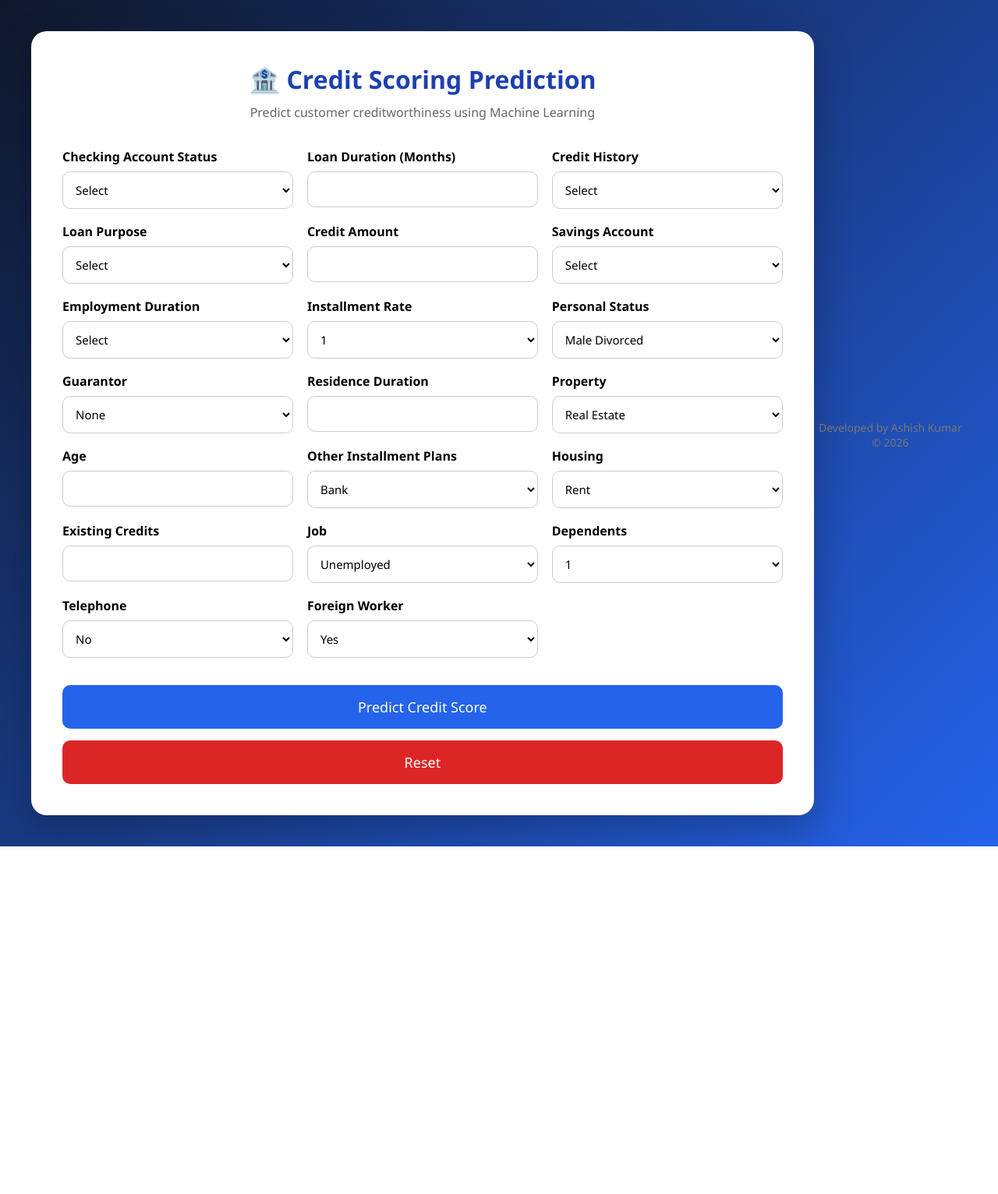
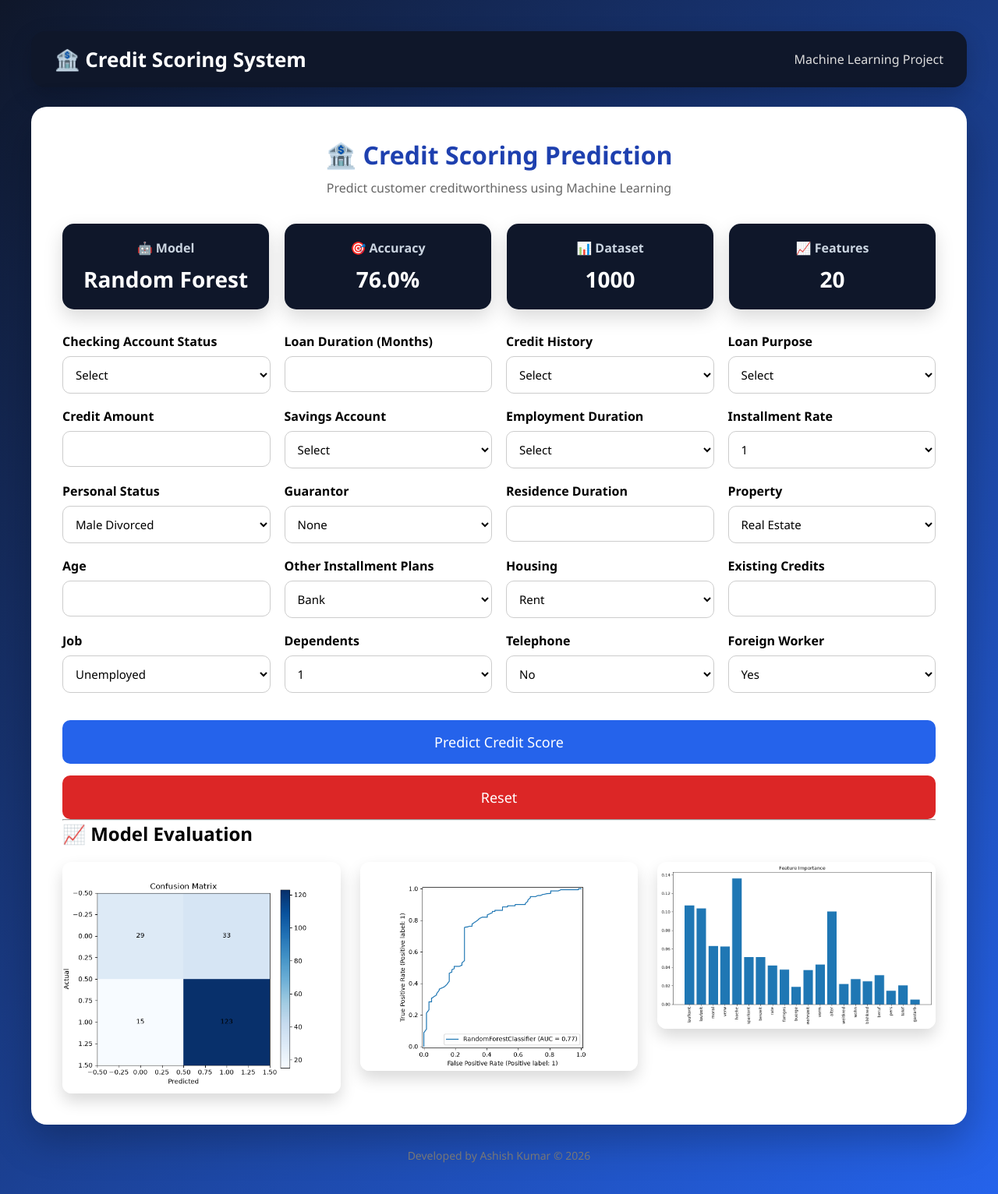
Before and after one commit to ashish-spy/Credit-Scoring-Model, a Flask app: page / in a window 1280 px wide. Shown: the whole page at 78% size. Before the commit the page ends 1086 px from the top, so only its background shows below. Run offline with Flask 3, Linux system fonts and the light colour scheme; parts of the project's set-up code (start-up, migrations or seed data) failed here and were passed over.

Commit message:
Update credit scoring project with latest improvements

```diff
--- a/app.py
+++ b/app.py
@@ -1,20 +1,67 @@
-from flask import Flask, render_template, request
+from flask import Flask, render_template, request, send_file
 import numpy as np
+import pandas as pd
 import joblib
+import os
+from datetime import datetime
+from reportlab.platypus import SimpleDocTemplate, Paragraph
+from reportlab.lib.styles import getSampleStyleSheet
 
 app = Flask(__name__)
+
+# ============================
+# Load Model and Scaler
+# ============================
 
 model = joblib.load("models/credit_model.pkl")
 scaler = joblib.load("models/scaler.pkl")
 
+# ============================
+# Load Dataset Information
+# ============================
+
+df = pd.read_csv("data/german_credit_data.csv")
+comparison = pd.read_csv("outputs/model_comparison.csv")
+comparison_table = comparison.to_html(
+    classes="table table-striped",
+    index=False
+)
+dataset_size = len(df)
+feature_count = len(df.columns) - 1
+
+best_model_name = "Random Forest"
+
+# Read model accuracy
+with open("models/accuracy.txt", "r") as f:
+    model_accuracy = f.read()
+
+# Store latest prediction
+last_prediction = {}
+
+# ============================
+# Home Page
+# ============================
 
 @app.route("/")
 def home():
-    return render_template("index.html")
 
+
+    return render_template(
+        "index.html",
+        dataset_size=dataset_size,
+        feature_count=feature_count,
+        model_accuracy=model_accuracy,
+        best_model_name=best_model_name
+    )
+
+# ============================
+# Prediction
+# ============================
 
 @app.route("/predict", methods=["POST"])
 def predict():
+
+    global last_prediction
 
     features = [
 
@@ -49,31 +96,145 @@ def predict():
 
     probability = model.predict_proba(data)[0][1]
 
+    confidence = round(probability * 100, 2)
+
     if prediction == 1:
-     result = "✅ Good Credit Risk"
-     message = "The applicant is likely to repay the loan."
+
+        result = "✅ APPROVED"
+
+        message = (
+            "Customer has a good credit profile and "
+            "is likely to repay the loan successfully."
+        )
 
     else:
-     result = "❌ Bad Credit Risk"
-     message = "The applicant has a higher chance of default."
 
-    confidence = round(probability * 100, 2)
+        result = "❌ REJECTED"
 
-    return render_template(
-    "index.html",
-    prediction=result,
-    confidence=confidence,
-    message=message
-)
+        message = (
+            "Customer has a higher probability of "
+            "defaulting on the loan."
+        )
 
-    confidence = round(probability * 100, 2)
+    # ============================
+    # Save Prediction History
+    # ============================
+
+    history = {
+        "Date": datetime.now().strftime("%Y-%m-%d %H:%M:%S"),
+        "Prediction": result,
+        "Confidence": confidence
+    }
+
+    history_df = pd.DataFrame([history])
+
+    history_file = "prediction_history.csv"
+
+    if os.path.exists(history_file):
+        history_df.to_csv(
+            history_file,
+            mode="a",
+            header=False,
+            index=False
+        )
+    else:
+        history_df.to_csv(
+            history_file,
+            index=False
+        )
+
+    # ============================
+    # Store Last Prediction
+    # ============================
+
+    last_prediction = {
+
+        "Prediction": result,
+        "Confidence": f"{confidence}%",
+        "Message": message,
+        "Model": best_model_name,
+        "Accuracy": f"{model_accuracy}%",
+        "Date": datetime.now().strftime("%d-%m-%Y %H:%M:%S")
+
+    }
 
     return render_template(
         "index.html",
         prediction=result,
-        confidence=confidence
+        confidence=confidence,
+        message=message,
+        dataset_size=dataset_size,
+        feature_count=feature_count,
+        model_accuracy=model_accuracy,
+        best_model_name=best_model_name
     )
 
+# ============================
+# Download PDF Report
+# ============================
+
+@app.route("/download-report")
+def download_report():
+
+    os.makedirs("reports", exist_ok=True)
+
+    pdf_path = "reports/credit_report.pdf"
+
+    doc = SimpleDocTemplate(pdf_path)
+
+    styles = getSampleStyleSheet()
+
+    story = []
+
+    # Title
+    story.append(Paragraph(
+        "<font size=22><b>Credit Scoring Prediction Report</b></font>",
+        styles["Title"]
+    ))
+
+    story.append(Paragraph("<br/><br/>", styles["BodyText"]))
+
+    story.append(Paragraph("<b>Generated By:</b> Credit Scoring System", styles["BodyText"]))
+    story.append(Paragraph("<b>Developer:</b> Ashish Kumar", styles["BodyText"]))
+    story.append(Paragraph("<b>Date:</b> " + last_prediction["Date"], styles["BodyText"]))
+
+    story.append(Paragraph("<br/><br/>", styles["BodyText"]))
+
+    story.append(Paragraph("<font size=18><b>Prediction Summary</b></font>", styles["Heading2"]))
+
+    story.append(Paragraph("<br/>", styles["BodyText"]))
+
+    story.append(Paragraph(f"<b>Prediction:</b> {last_prediction['Prediction']}", styles["BodyText"]))
+
+    story.append(Paragraph(f"<b>Confidence:</b> {last_prediction['Confidence']}", styles["BodyText"]))
+
+    story.append(Paragraph(f"<b>Model Used:</b> {last_prediction['Model']}", styles["BodyText"]))
+
+    story.append(Paragraph(f"<b>Model Accuracy:</b> {last_prediction['Accuracy']}", styles["BodyText"]))
+
+    story.append(Paragraph("<br/>", styles["BodyText"]))
+
+    story.append(Paragraph("<font size=18><b>Recommendation</b></font>", styles["Heading2"]))
+
+    story.append(Paragraph(last_prediction["Message"], styles["BodyText"]))
+
+    story.append(Paragraph("<br/><br/>", styles["BodyText"]))
+
+    story.append(
+        Paragraph(
+            "<b>Note:</b> This prediction is generated using a Machine Learning model "
+            "and should be used as a decision-support tool.",
+            styles["Italic"]
+        )
+    )
+
+    doc.build(story)
+
+    return send_file(pdf_path, as_attachment=True)
+
+# ============================
+# Run Application
+# ============================
 
 if __name__ == "__main__":
-    app.run(debug=True, port=5001)
+    app.run(debug=True, port=5002)
--- /dev/null
+++ b/models/accuracy.txt
@@ -0,0 +1 @@
+76.0
--- a/static/style.css
+++ b/static/style.css
@@ -173,3 +173,230 @@ color:#777;
 font-size:14px;
 
 }
+/* NAVBAR */
+
+.navbar{
+
+    width:100%;
+
+    background:#0f172a;
+
+    color:white;
+
+    display:flex;
+
+    justify-content:space-between;
+
+    align-items:center;
+
+    padding:18px 30px;
+
+    border-radius:18px;
+
+    margin-bottom:25px;
+
+    box-shadow:0 10px 30px rgba(0,0,0,.2);
+
+}
+
+.logo{
+
+    font-size:26px;
+
+    font-weight:bold;
+
+}
+
+.nav-right{
+
+    font-size:16px;
+
+    color:#ddd;
+
+}
+
+/* ===========================
+   RESULT CARD
+=========================== */
+
+.result-card{
+
+    margin-top:35px;
+
+    background:white;
+
+    border-radius:18px;
+
+    padding:30px;
+
+    box-shadow:0 10px 25px rgba(0,0,0,.12);
+
+}
+
+.result-header{
+
+    display:flex;
+
+    justify-content:space-between;
+
+    align-items:center;
+
+    margin-bottom:25px;
+
+}
+
+.badge{
+
+    background:#2563eb;
+
+    color:white;
+
+    padding:10px 20px;
+
+    border-radius:30px;
+
+    font-weight:bold;
+
+}
+
+.result-body{
+
+    display:flex;
+
+    flex-direction:column;
+
+    gap:20px;
+
+}
+
+.info{
+
+    text-align:center;
+
+}
+
+.info h1{
+
+    color:#2563eb;
+
+    font-size:48px;
+
+}
+
+.message-box{
+
+    background:#f8fafc;
+
+    border-left:5px solid #2563eb;
+
+    padding:20px;
+
+    border-radius:10px;
+
+}
+
+/* ===========================
+   DASHBOARD
+=========================== */
+
+.dashboard{
+
+    display:grid;
+
+    grid-template-columns:repeat(auto-fit,minmax(180px,1fr));
+
+    gap:20px;
+
+    margin:30px 0;
+
+}
+
+.dashboard-card{
+
+    background:#0f172a;
+
+    color:white;
+
+    padding:20px;
+
+    border-radius:15px;
+
+    text-align:center;
+
+    box-shadow:0 10px 25px rgba(0,0,0,.15);
+
+}
+
+.dashboard-card h3{
+
+    color:#cbd5e1;
+
+    font-size:16px;
+
+    margin-bottom:10px;
+
+}
+
+.dashboard-card h2{
+
+    font-size:28px;
+
+}
+
+.table-container{
+
+    overflow-x:auto;
+
+    margin-top:25px;
+
+}
+
+table{
+
+    width:100%;
+
+    border-collapse:collapse;
+
+}
+
+th{
+
+    background:#2563eb;
+
+    color:white;
+
+    padding:12px;
+
+}
+
+td{
+
+    padding:10px;
+
+    border:1px solid #ddd;
+
+    text-align:center;
+
+}
+
+.graphs{
+
+display:grid;
+
+grid-template-columns:repeat(auto-fit,minmax(350px,1fr));
+
+gap:25px;
+
+margin-top:20px;
+
+}
+
+.graphs img{
+
+width:100%;
+
+border-radius:12px;
+
+box-shadow:0 10px 20px rgba(0,0,0,.15);
+
+}
--- a/templates/index.html
+++ b/templates/index.html
@@ -11,8 +11,25 @@
 
 <body>
 
+
+
+
 <div class="container">
+  <nav class="navbar">
 
+    <div class="logo">
+
+        🏦 Credit Scoring System
+
+    </div>
+
+    <div class="nav-right">
+
+        Machine Learning Project
+
+    </div>
+
+</nav>
 <div class="card">
 
 <h1>🏦 Credit Scoring Prediction</h1>
@@ -20,7 +37,41 @@
 <p class="subtitle">
 Predict customer creditworthiness using Machine Learning
 </p>
+<div class="dashboard">
 
+    <div class="dashboard-card">
+
+        <h3>🤖 Model</h3>
+
+        <h2>{{ best_model_name }}</h2>
+
+    </div>
+
+    <div class="dashboard-card">
+
+        <h3>🎯 Accuracy</h3>
+
+        <h2>{{ model_accuracy }}%</h2>
+
+    </div>
+
+    <div class="dashboard-card">
+
+        <h3>📊 Dataset</h3>
+
+        <h2>{{ dataset_size }}</h2>
+
+    </div>
+
+    <div class="dashboard-card">
+
+        <h3>📈 Features</h3>
+
+        <h2>{{ feature_count }}</h2>
+
+    </div>
+
+</div>
 <form action="/predict" method="POST">
 
 <div class="grid">
@@ -214,20 +265,68 @@ Predict Credit Score
     Reset
 </button>
 </form>
+<hr>
 
+<h2>📈 Model Evaluation</h2>
+
+<div class="graphs">
+
+    <img src="{{ url_for('static', filename='confusion_matrix.png') }}">
+
+    <img src="{{ url_for('static', filename='roc_curve.png') }}">
+
+    <img src="{{ url_for('static', filename='feature_importance.png') }}">
+
+</div>
 {% if prediction %}
 
-<div class="result">
+<div class="result-card">
 
-    <h2>{{ prediction }}</h2>
+    <div class="result-header">
 
-    <h3>Confidence : {{ confidence }}%</h3>
-    <p>{{ message }}</p>
-    <div class="progress">
+        <h2>Prediction Result</h2>
 
-        <div class="progress-fill"
-             style="width: {{ confidence }}%;">
+        <span class="badge">
+            {{ prediction }}
+        </span>
 
+    </div>
+
+    <div class="result-body">
+
+        <div class="info">
+
+            <h3>Confidence Score</h3>
+
+            <h1>{{ confidence }}%</h1>
+
+        </div>
+
+        <div class="progress">
+
+            <div class="progress-fill"
+                 style="width: {{ confidence }}%;">
+
+            </div>
+
+        </div>
+
+        <div class="message-box">
+
+            <strong>Decision</strong>
+
+            <p>{{ message }}</p>
+         <br>
+
+<a href="/download-report">
+
+<button type="button">
+
+📄 Download Report
+
+</button>
+
+</a>
         </div>
 
     </div>
@@ -237,14 +336,15 @@ Predict Credit Score
 {% endif %}
 
 </div>
-
-</div>
-
-</body>
 <footer>
 
 Developed by Ashish Kumar © 2026
 
 </footer>
 
+</div>
+
+</body>
+
+
 </html>
--- a/train_model.py
+++ b/train_model.py
@@ -211,3 +211,6 @@ if hasattr(best_model, "feature_importances_"):
     plt.close()
 
 print("\nGraphs saved successfully!")
+
+with open("models/accuracy.txt", "w") as f:
+    f.write(str(round(best_accuracy * 100, 2)))
```
Also changed, not shown: static/confusion_matrix.png (added), static/feature_importance.png (added), static/roc_curve.png (added), 6 other files.
